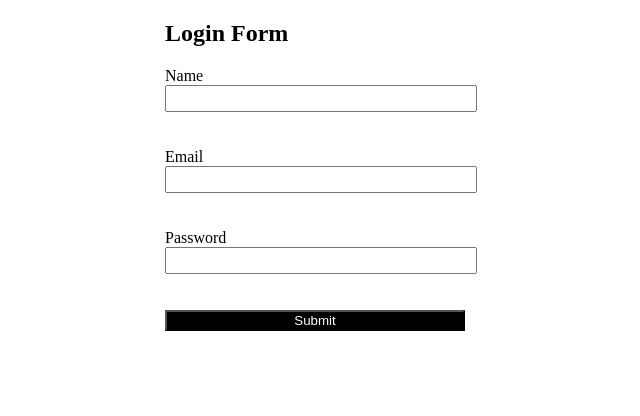
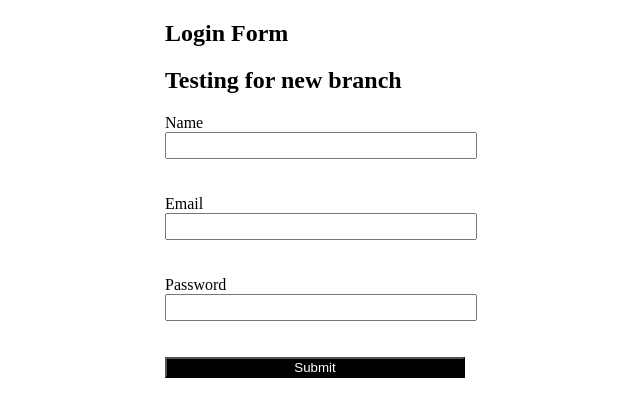
Before and after one commit to JaffrullaD/form_validation, a plain HTML site: page index.html in a window 1280 px wide. Shown: the whole page, without its empty margins (325-965 px from the left). Drawn offline with nearby package versions, Linux system fonts and the light colour scheme.

Commit message:
Update index.html

```diff
--- a/index.html
+++ b/index.html
@@ -15,6 +15,7 @@
 
     <form id="myForm">
         <h2>Login Form</h2>
+        <h2>Testing for new branch</h2>
 
         <label>Name</label><br />
         <input type="text" id="name" />
```
